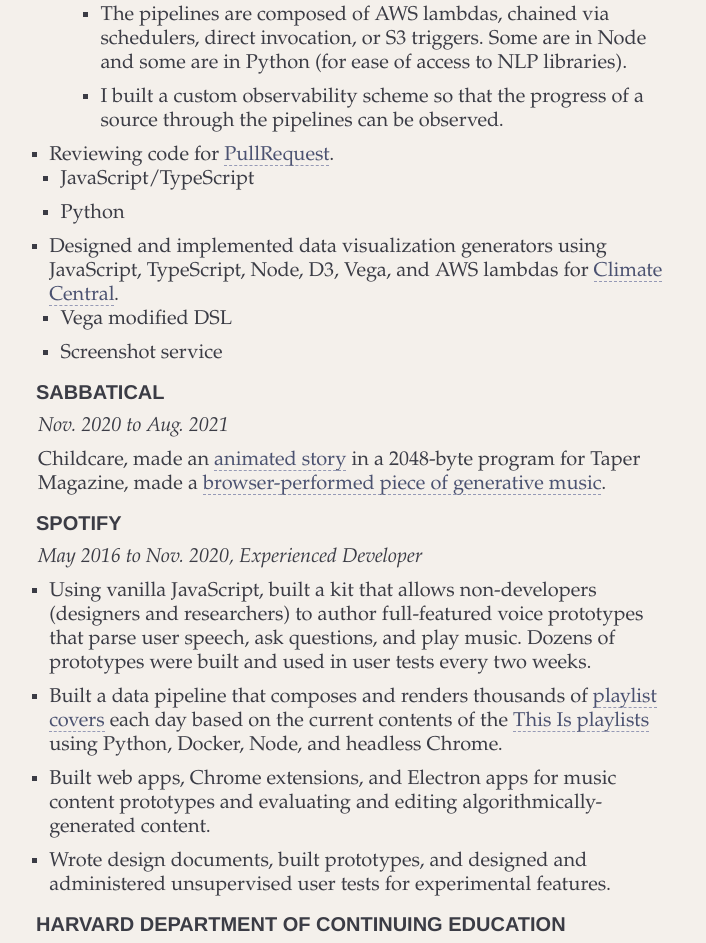
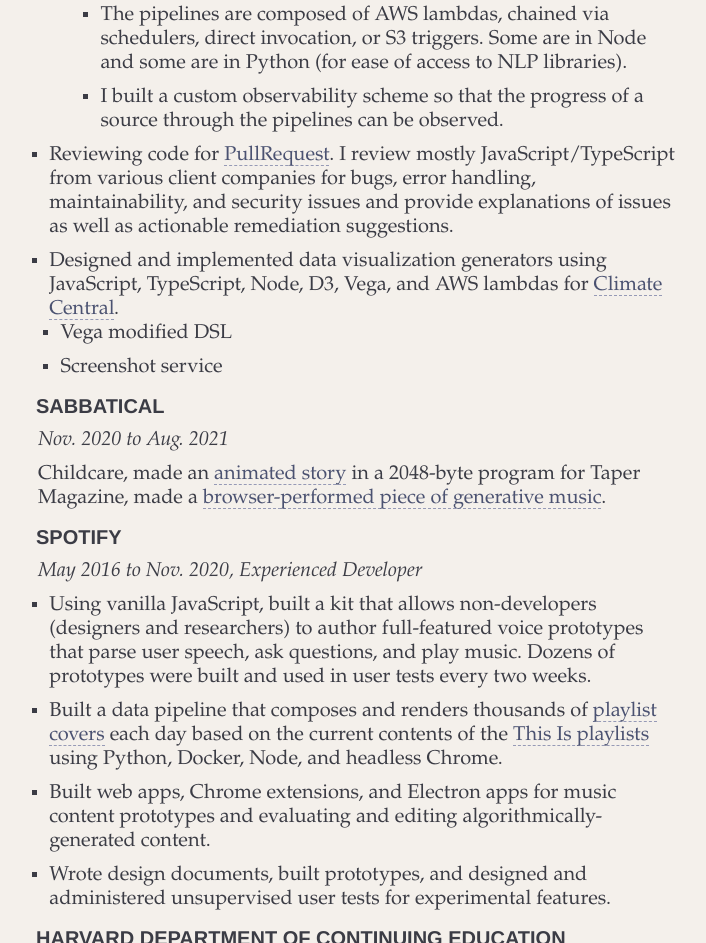
Before and after one commit to jimkang/resume, a website: page index.html in a window 1280 px wide. Shown: the part 781-1724 px from the top of the page, without its empty margins (282-988 px from the left). Drawn offline with Linux system fonts and the light colour scheme; a web font is replaced by a local one.

Commit message:
PR work.

```diff
--- a/index.html
+++ b/index.html
@@ -43,13 +43,7 @@
                         <li>I built a custom observability scheme so that the progress of a source through the pipelines can be observed.</li>
                       </ul>
                     </li>
-                    </li>
-                    <li>Reviewing code for <a href="https://www.pullrequest.com/">PullRequest</a>.
-                      <ul class="tldr level-1 bullets">
-                        <li>JavaScript/TypeScript</li>
-                        <li>Python</li>
-                      </ul>
-                    </li>
+                    <li>Reviewing code for <a href="https://www.pullrequest.com/">PullRequest</a>. I review mostly JavaScript/TypeScript from various client companies for bugs, error handling, maintainability, and security issues and provide explanations of issues as well as actionable remediation suggestions.</li>
                     <li>Designed and implemented data visualization generators using JavaScript, TypeScript,
                       Node, D3,
                       Vega, and AWS lambdas for <a href="https://climatecentral.org">Climate Central</a>.
```
